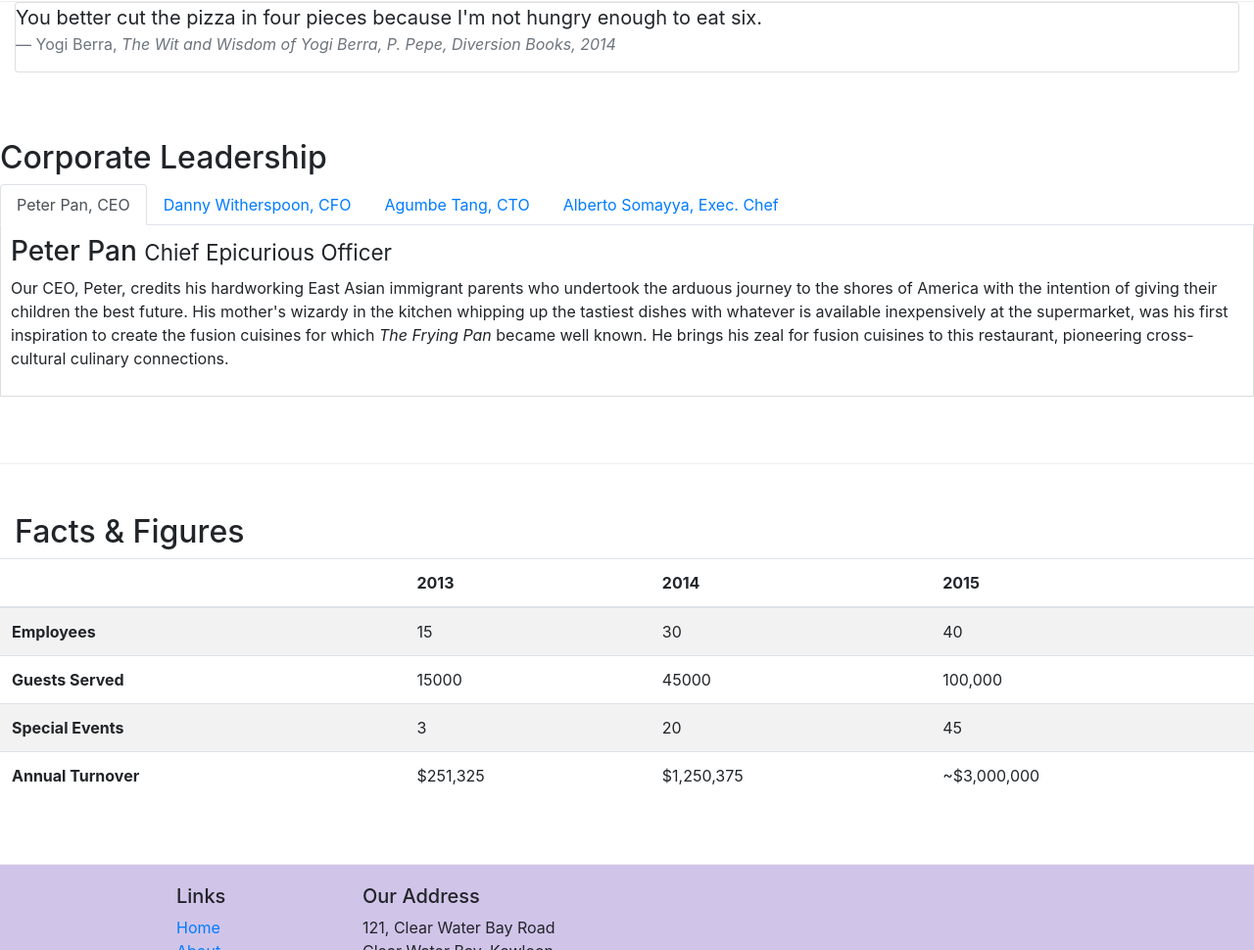
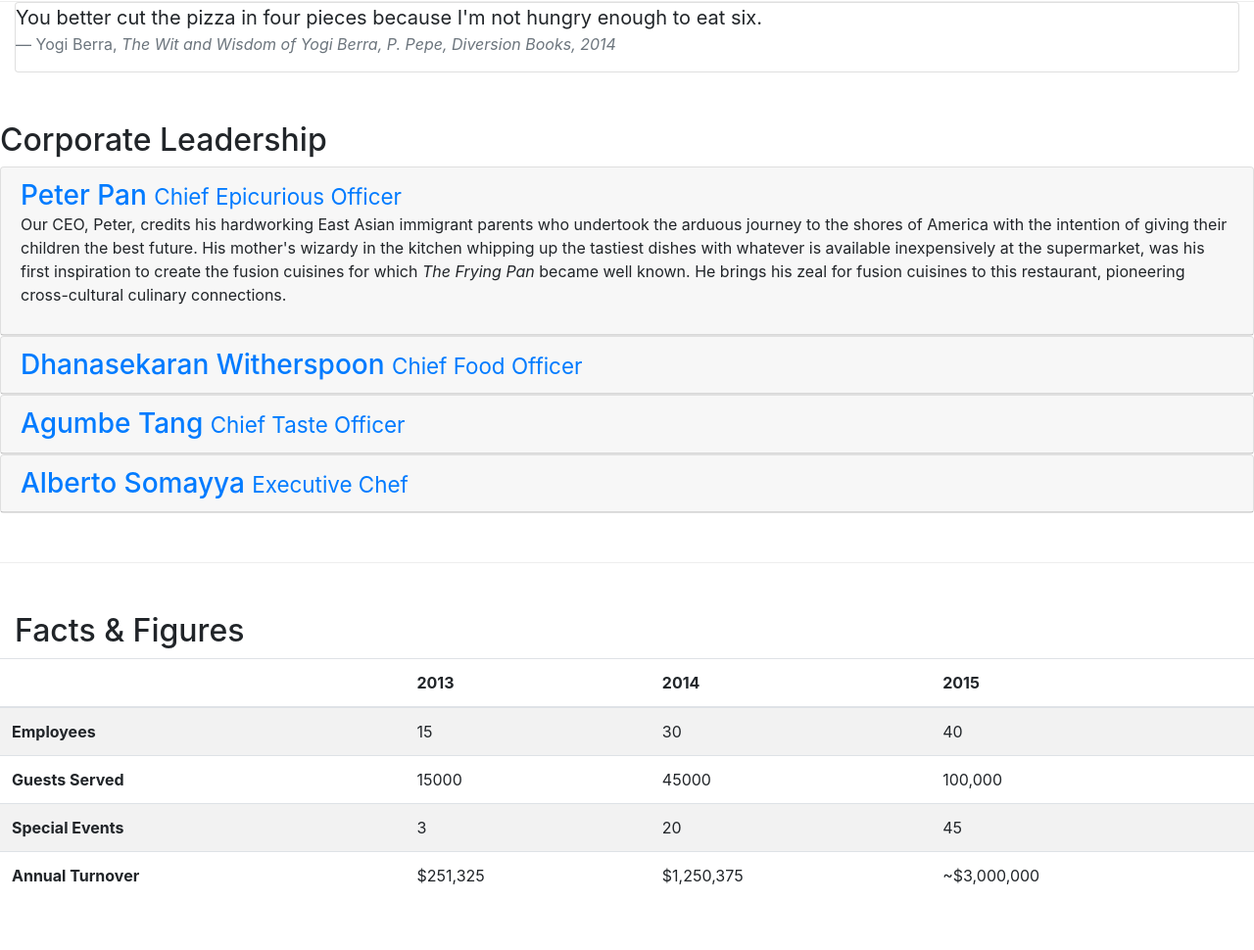
Before and after one commit to aswanth2630/initial-setup, a website: page aboutus.html in a window 1280 px wide. Shown: the part 842-1812 px from the top of the page at 98% size. Drawn offline with nearby package versions, Linux system fonts and the light colour scheme.

Commit message:
accordion

```diff
--- a/aboutus.html
+++ b/aboutus.html
@@ -98,40 +98,46 @@
         <div class='row row-content align-items-center'>
             <div>
                 <h2>Corporate Leadership</h2>
-                <ul class="nav nav-tabs">
-                    <li class="nav-item">
-                      <a class="nav-link active" href="#peter"
-                        role="tab" data-toggle="tab">Peter Pan, CEO</a>
-                    </li>
-                    <li class="nav-item">
-                      <a class="nav-link" href="#danny" role="tab"
-                        data-toggle="tab">Danny Witherspoon, CFO</a>
-                    </li>
-                    <li class="nav-item">
-                      <a class="nav-link" href="#agumbe"role="tab"
-                        data-toggle="tab">Agumbe Tang, CTO</a>
-                    </li>
-                    <li class="nav-item">
-                      <a class="nav-link" href="#alberto" role="tab"
-                        data-toggle="tab">Alberto Somayya, Exec. Chef</a>
-                    </li>
-                </ul>
-                <div class="tab-content">
-                  <div role="tabpanel" class="tab-pane fade show active" id="peter">
-                      <h3>Peter Pan <small>Chief Epicurious Officer</small></h3>
+                <div class="accordion" role="tablist">
+                  <div class="card">
+                    <div class="card-header" role="tab" id="peterhead">
+                      <h3 class="mb-0"><a data-toggle="collapse" data-parent="#accordion" href="#peter">Peter Pan <small>Chief Epicurious Officer</small></a></h3>
+                      <div role="tabpanel" class="collapse show" id="peter">
+                        <div class="card-block">
                       <p class="hidden-xs-down">Our CEO, Peter, credits his hardworking East Asian immigrant parents who undertook the arduous journey to the shores of America with the intention of giving their children the best future. His mother's wizardy in the kitchen whipping up the tastiest dishes with whatever is available inexpensively at the supermarket, was his first inspiration to create the fusion cuisines for which <em>The Frying Pan</em> became well known. He brings his zeal for fusion cuisines to this restaurant, pioneering cross-cultural culinary connections.</p>
                   </div>
-                  <div role="tabpanel" class="tab-pane fade" id="danny">
-                      <h3>Dhanasekaran Witherspoon <small>Chief Food Officer</small></h3>
+                </div>
+                 </div>
+               </div>
+                  <div class="card">
+                 <div class="card-header" role="tab" id="dannyhead">
+                     <h3 class="mb-0"><a class="collapsed" data-toggle="collapse" data-parent="#accordion" href="#danny">Dhanasekaran Witherspoon <small>Chief Food Officer</small></a></h3>
+                     <div role="tabpanel" class="collapse" id="danny">
+                       <div class="card-block">
                      <p  class="hidden-xs-down">Our CFO, Danny, as he is affectionately referred to by his colleagues, comes from a long established family tradition in farming and produce. His experiences growing up on a farm in the Australian outback gave him great appreciation for varieties of food sources. As he puts it in his own words, <em>Everything that runs, wins, and everything that stays, pays!</em></p>
                  </div>
-                  <div role="tabpanel" class="tab-pane fade" id="agumbe">
-                      <h3>Agumbe Tang <small>Chief Taste Officer</small></h3>
+               </div>
+                </div>
+              </div>
+              <div class="card">
+                <div class="card-header" role="tab" id="agumbehead">
+                    <h3 class="mb-0"><a class="collapsed" data-toggle="collapse" data-parent="#accordion" href="#agumbe">Agumbe Tang <small>Chief Taste Officer</small></a></h3>
+                    <div role="tabpanel" class="collapse" id="agumbe">
+                      <div class="card-block">
                         <p  class="hidden-xs-down">Blessed with the most discerning gustatory sense, Agumbe, our CTO, personally ensures that every dish that we serve meets his exacting tastes. Our chefs dread the tongue lashing that ensues if their dish does not meet his exacting standards. He lives by his motto, <em>You click only if you survive my lick.</em></p>
                 </div>
-                  <div role="tabpanel" class="tab-pane fade" id="alberto">
-                      <h3>Alberto Somayya <small>Executive Chef</small></h3>
+              </div>
+               </div>
+             </div>
+             <div class="card">
+               <div class="card-header" role="tab" id="alberthead">
+                   <h3 class="mb-0"><a class="collapsed" data-toggle="collapse" data-parent="#accordion" href="#alberto">Alberto Somayya <small>Executive Chef</small></a></h3>
+                   <div role="tabpanel" class="collapse" id="alberto">
+                     <div class="card-block">
                    <p  class="hidden-xs-down">Award winning three-star Michelin chef with wide International experience having worked closely with whos-who in the culinary world, he specializes in creating mouthwatering Indo-Italian fusion experiences. He says, <em>Put together the cuisines from the two craziest cultures, and you get a winning hit! Amma Mia!</em></p>
+               </div>
+             </div>
+              </div>
               </div>
             </div>
             </div>
```
Lines whose indentation alone changed are shown as unchanged.
